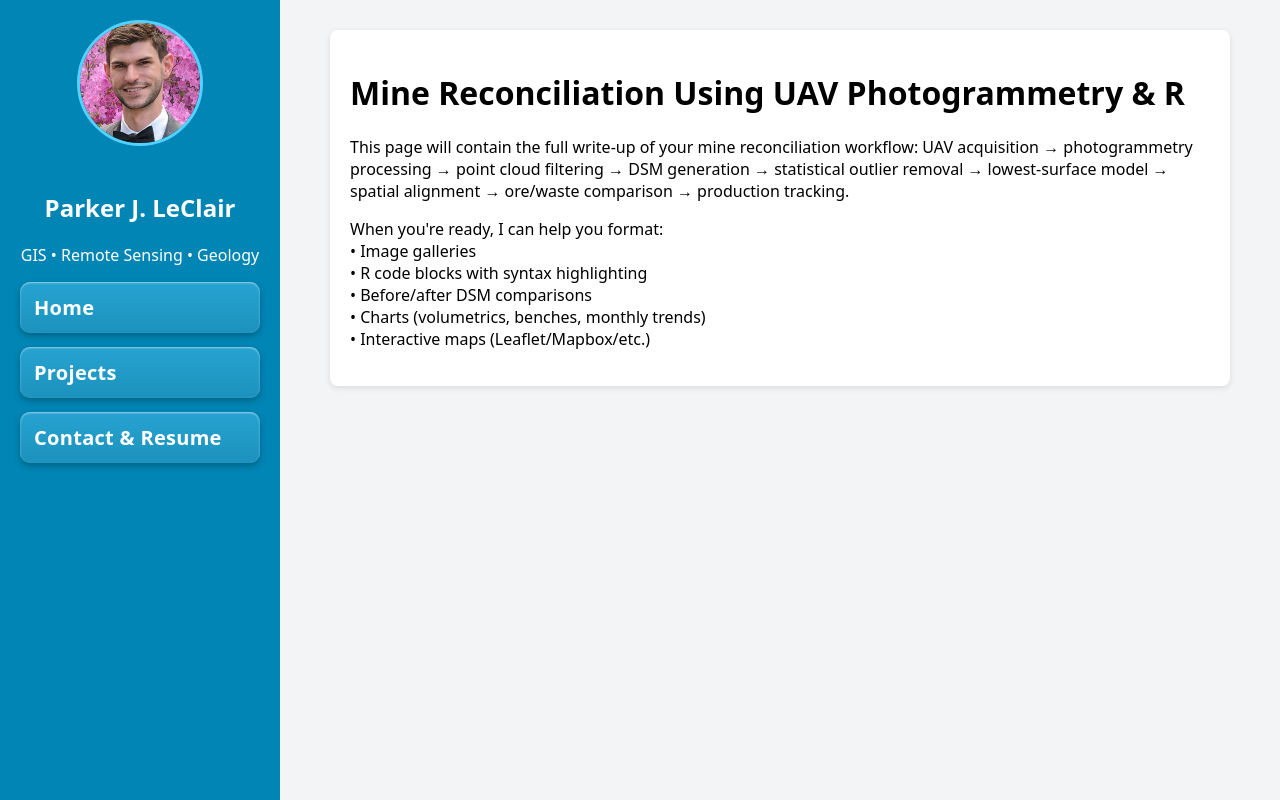
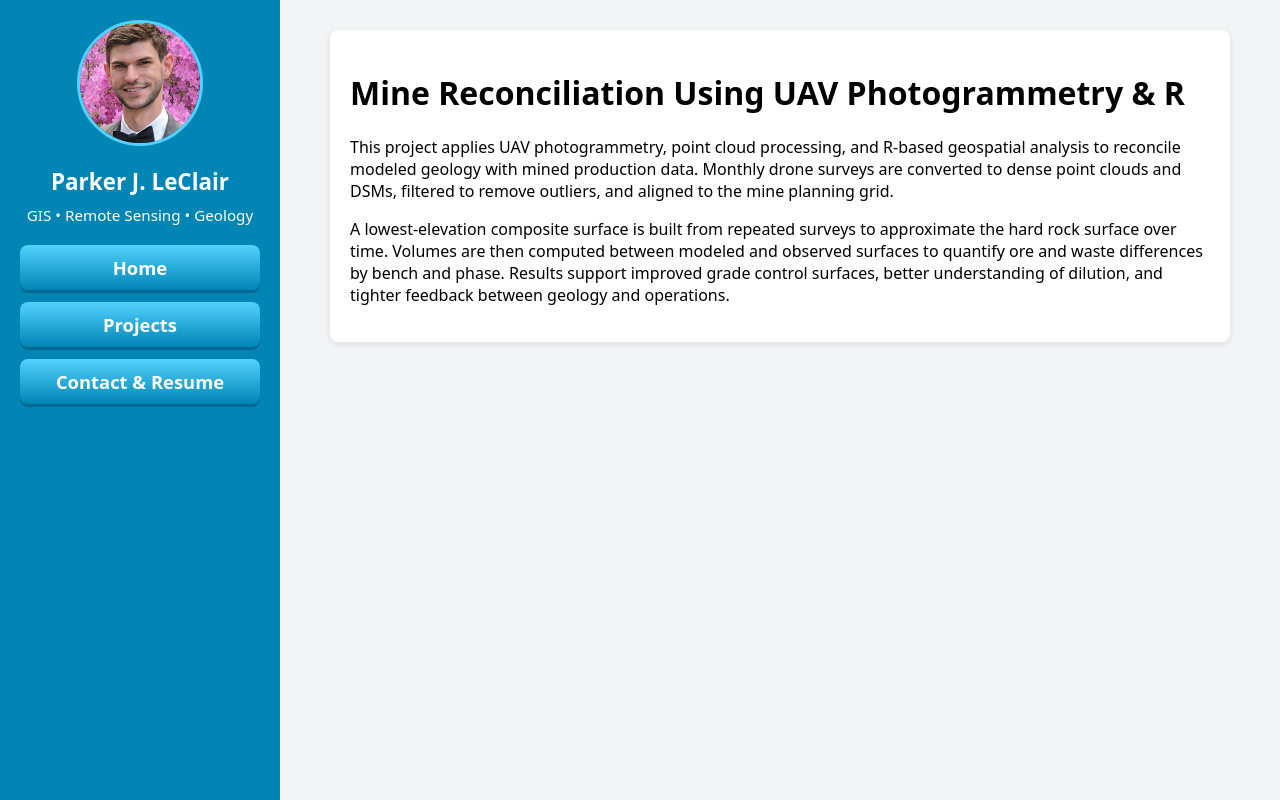
Before and after one commit to parkerjleclair/parkerjleclair, a plain HTML site: page projects/mine-recon/index.html in a window 1280 px wide. Drawn offline with Linux system fonts and the light colour scheme.

Commit message:
Update index.html

```diff
--- a/projects/mine-recon/index.html
+++ b/projects/mine-recon/index.html
@@ -9,8 +9,9 @@
   <style>
     :root {
       --sidebar-blue: #0085B4;
-      --button-blue-top: #27A3D1;
-      --button-blue-bottom: #1C92BD;
+      --button-blue-light: #53D2FF;
+      --button-blue-dark: #0085B4;
+      --hover-yellow: #FFFF85;
     }
 
     body {
@@ -24,15 +25,15 @@
       min-height: 100vh;
     }
 
-    /* ---------- SIDEBAR ---------- */
+    /* SIDEBAR */
     nav {
       width: 280px;
       background: var(--sidebar-blue);
       color: white;
       padding: 20px;
+      box-sizing: border-box;
+      transition: transform 0.3s ease;
       text-align: center;
-      box-sizing: border-box;
-      transition: transform .3s ease;
     }
 
     .profile-pic {
@@ -40,54 +41,50 @@
       height: 120px;
       border-radius: 50%;
       object-fit: cover;
-      margin: 0 auto 20px;
+      display: block;
+      margin: 0 auto;
       border: 3px solid #53D2FF;
     }
 
-    /* ---------- 3D BUTTON LINKS ---------- */
+    nav h1 {
+      margin: 20px 0 8px 0;
+      font-size: 1.4rem;
+    }
+
+    nav p {
+      margin: 0 0 20px 0;
+      font-size: 0.95rem;
+    }
+
     nav a {
       display: block;
-      margin: 14px 0;
-      padding: 12px 14px;
-      border-radius: 10px;
-      font-size: 1.25rem;
-      font-weight: 700;
+      margin: 0 0 12px 0;
+      padding: 10px 12px;
+      color: white;
       text-decoration: none;
-      text-align: left;
-      color: white;
+      font-size: 1.15rem;
+      font-weight: 600;
+      border-radius: 8px;
+      text-align: center;
 
-      background: linear-gradient(
-        to bottom,
-        var(--button-blue-top),
-        var(--button-blue-bottom)
-      );
-
-      box-shadow:
-        inset 0 1px 2px rgba(255,255,255,0.5),
-        0 3px 6px rgba(0,0,0,0.25);
-
-      letter-spacing: 0.3px;
-      transition: transform 0.08s ease, box-shadow 0.1s ease;
+      background: linear-gradient(to bottom, var(--button-blue-light), var(--button-blue-dark));
+      box-shadow: 0 3px 0 #006991;
+      transition: all 0.15s ease;
     }
 
-    /* Hover effect — Option A (subtle lift + brighten) */
     nav a:hover {
+      background: var(--hover-yellow);
+      color: #004466;
       transform: translateY(-2px);
-      box-shadow:
-        inset 0 1px 2px rgba(255,255,255,0.7),
-        0 5px 8px rgba(0,0,0,0.28);
-      filter: brightness(1.07);
+      box-shadow: 0 4px 0 #005C78;
     }
 
-    /* Pressed click animation */
     nav a:active {
       transform: translateY(1px);
-      box-shadow:
-        inset 0 1px 2px rgba(0,0,0,0.35),
-        0 1px 2px rgba(0,0,0,0.15);
+      box-shadow: 0 1px 0 #005C78;
     }
 
-    /* ---------- MAIN CONTENT ---------- */
+    /* MAIN CONTENT */
     main {
       flex: 1;
       padding: 30px;
@@ -103,7 +100,7 @@
       box-shadow: 0 2px 6px rgba(0,0,0,0.1);
     }
 
-    /* ---------- HAMBURGER (same as main theme) ---------- */
+    /* HAMBURGER */
     .hamburger {
       display: none;
       position: fixed;
@@ -111,19 +108,26 @@
       left: 15px;
       width: 40px;
       height: 34px;
-      background: #53D2FF;
+      background: var(--button-blue-light);
       color: white;
       border-radius: 6px;
       justify-content: center;
       align-items: center;
       font-size: 22px;
       cursor: pointer;
-      z-index: 999;
+      z-index: 9999;
+      box-shadow: 0 3px 0 #006991;
     }
 
-    /* ---------- MOBILE RESPONSIVENESS ---------- */
-    @media(max-width: 768px) {
-      .hamburger { display: flex; }
+    .hamburger:active {
+      transform: translateY(1px);
+      box-shadow: 0 1px 0 #006991;
+    }
+
+    @media (max-width: 768px) {
+      .hamburger {
+        display: flex;
+      }
 
       nav {
         position: fixed;
@@ -143,7 +147,6 @@
       }
     }
 
-    /* OVERLAY */
     .overlay {
       display: none;
       position: fixed;
@@ -160,16 +163,13 @@
 
 <body>
 
-<!-- HAMBURGER BUTTON -->
 <div class="hamburger" onclick="toggleMenu()">☰</div>
 <div id="overlay" class="overlay" onclick="toggleMenu()"></div>
 
 <div class="layout">
 
-  <!-- SIDEBAR -->
   <nav id="sidebar">
-    <img src="/assets/PJL.jpg" class="profile-pic" alt="Profile picture">
-
+    <img src="/assets/PJL.jpg" class="profile-pic" alt="Profile picture" />
     <h1>Parker J. LeClair</h1>
     <p>GIS • Remote Sensing • Geology</p>
 
@@ -178,29 +178,21 @@
     <a href="/contact">Contact & Resume</a>
   </nav>
 
-  <!-- MAIN CONTENT -->
   <main>
-
     <div class="section">
       <h1>Mine Reconciliation Using UAV Photogrammetry & R</h1>
-
       <p>
-        This page will contain the full write-up of your mine reconciliation workflow:
-        UAV acquisition → photogrammetry processing → point cloud filtering →
-        DSM generation → statistical outlier removal → lowest-surface model →
-        spatial alignment → ore/waste comparison → production tracking.
+        This project applies UAV photogrammetry, point cloud processing, and R-based geospatial analysis
+        to reconcile modeled geology with mined production data. Monthly drone surveys are converted to
+        dense point clouds and DSMs, filtered to remove outliers, and aligned to the mine planning grid.
       </p>
-
       <p>
-        When you're ready, I can help you format:
-        <br>• Image galleries
-        <br>• R code blocks with syntax highlighting
-        <br>• Before/after DSM comparisons
-        <br>• Charts (volumetrics, benches, monthly trends)
-        <br>• Interactive maps (Leaflet/Mapbox/etc.)
+        A lowest-elevation composite surface is built from repeated surveys to approximate the hard rock
+        surface over time. Volumes are then computed between modeled and observed surfaces to quantify
+        ore and waste differences by bench and phase. Results support improved grade control surfaces,
+        better understanding of dilution, and tighter feedback between geology and operations.
       </p>
     </div>
-
   </main>
 
 </div>
@@ -209,7 +201,6 @@
 function toggleMenu() {
   const sidebar = document.getElementById("sidebar");
   const overlay = document.getElementById("overlay");
-
   sidebar.classList.toggle("open");
   overlay.classList.toggle("show");
 }
```
